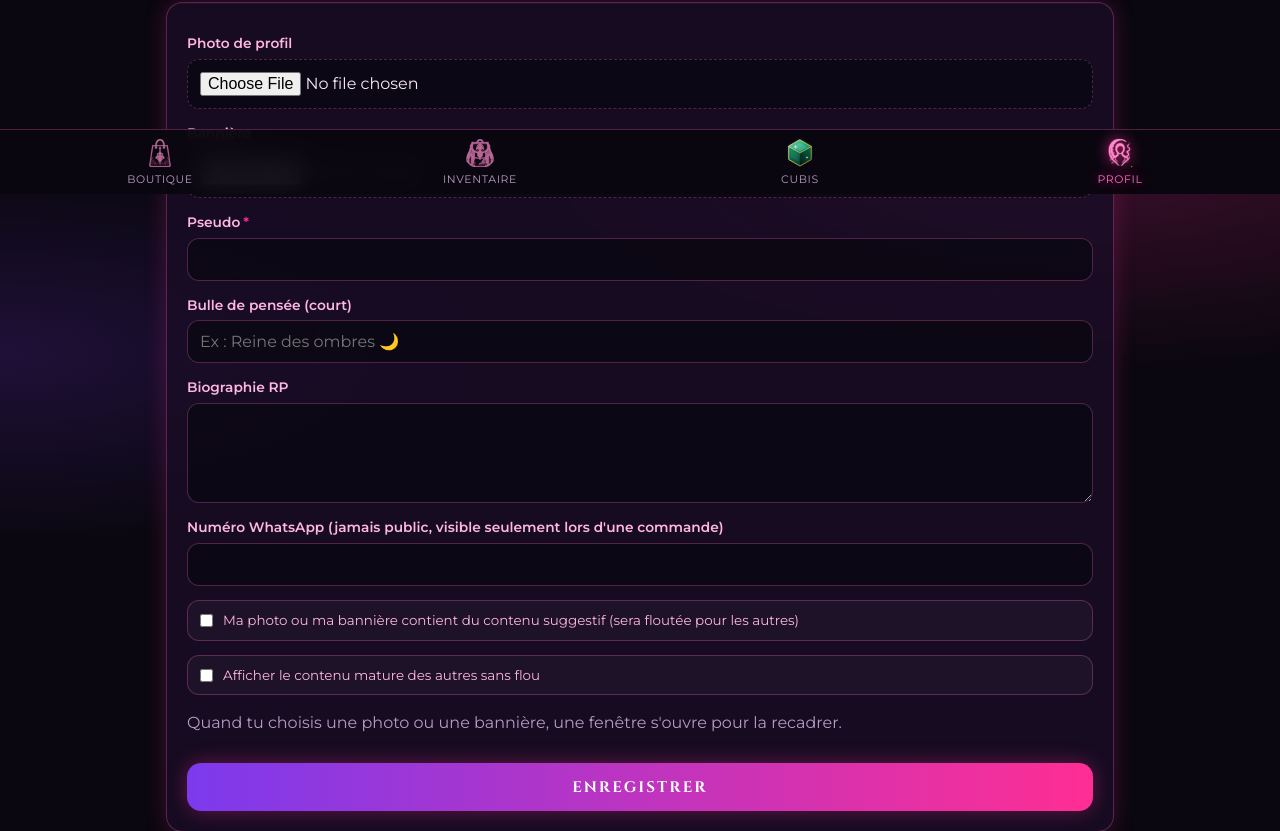
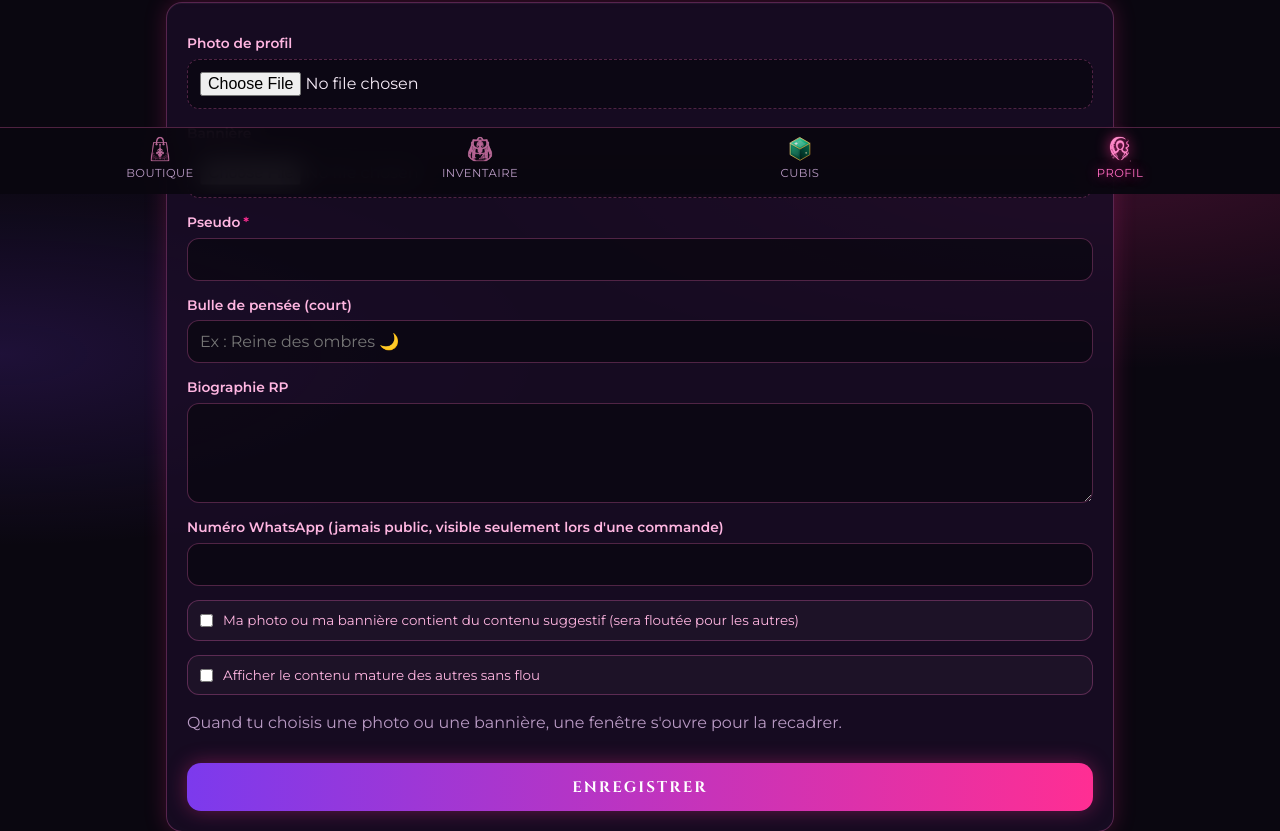
Before and after one commit to H-imiko/Aphrodite_app, a Django app: page /profil/modifier/ in a window 1280 px wide. Shown: the part 606-1437 px from the top of the page. Run offline with Django 5.2, Linux system fonts and the light colour scheme; the visitor is signed in with stand-in values (Sample User, id 1); data that the repository does not hold is empty; some libraries are stand-ins or nearby versions; some web fonts are replaced.

Commit message:
Factorise la carte d'article et agrandit la barre du bas.
La carte existait en quatre copies divergentes (boutique, fil, favoris,
vitrine du profil) : un seul gabarit desormais, avec categorie lisible, coeur
et prix alignes, dimensions d'image et chargement paresseux.

Corrige aussi deux degats de la passe emojis : les liens Modifier et
Supprimer de Mes articles n'avaient plus aucun texte, et une offre
d'offrande gardait une espace orpheline. La barre du bas passe a 52 px de
haut avec un libelle en .72rem et des icones de 28 px.

```diff
--- a/static/css/aphrodite.css
+++ b/static/css/aphrodite.css
@@ -31,7 +31,7 @@ body {
   background-attachment: fixed;
   min-height: 100vh;
 }
-body.avec-nav { padding-bottom: calc(82px + env(safe-area-inset-bottom)); }
+body.avec-nav { padding-bottom: calc(94px + env(safe-area-inset-bottom)); }
 a { color: var(--rose); text-decoration: none; }
 a:hover { color: var(--soft); }
 :focus-visible { outline: 2px solid var(--rose); outline-offset: 2px; }
@@ -72,7 +72,7 @@ form.inline { margin: 0; display: inline; }
   -webkit-backdrop-filter: blur(12px); border-top: 1px solid var(--line);
   padding: 7px 0 calc(7px + env(safe-area-inset-bottom)); }
 .barre a { display: flex; flex-direction: column; align-items: center; flex: 1;
-  gap: 2px; font-size: .68rem; letter-spacing: .06em; min-height: 46px; text-transform: uppercase;
+  gap: 2px; font-size: .72rem; letter-spacing: .04em; min-height: 52px; text-transform: uppercase;
   color: var(--muted); transition: color .2s; }
 .barre a.actif { color: var(--rose); text-shadow: 0 0 12px rgba(255, 46, 147, .8); }
 .barre .ic { font-size: 1.4rem; line-height: 1; }
@@ -290,7 +290,7 @@ input[type=file] { padding: 9px; }
   padding: 4px 8px; }
 
 /* ===== Icones de la barre du bas ===== */
-.barre .ic-img { width: 32px; height: 32px; object-fit: contain; opacity: .72;
+.barre .ic-img { width: 28px; height: 28px; object-fit: contain; opacity: .72;
   transition: opacity .2s, filter .2s; }
 .barre a.actif .ic-img { opacity: 1;
   filter: drop-shadow(0 0 7px rgba(255, 46, 147, .9)); }
@@ -412,3 +412,7 @@ input[type=file] { padding: 9px; }
   outline-offset: 2px; }
 .btn:focus-visible, .petit:focus-visible, .lien-evitement:focus-visible {
   outline: 2px solid var(--soft); outline-offset: 3px; }
+
+/* ===== Etiquettes des cartes ===== */
+.etiquettes { display: flex; flex-wrap: wrap; gap: 4px; align-items: center; }
+.etiquettes .tag { margin-left: 0; }
--- a/templates/base.html
+++ b/templates/base.html
@@ -6,7 +6,7 @@
   <meta name="viewport" content="width=device-width, initial-scale=1, viewport-fit=cover">
   <title>Aphrodite</title>
   {% comment %} ?v= : changer cette valeur à chaque modification du CSS, sinon les navigateurs gardent l'ancienne feuille en cache. {% endcomment %}
-  <link rel="stylesheet" href="{% static 'css/aphrodite.css' %}?v=20261113">
+  <link rel="stylesheet" href="{% static 'css/aphrodite.css' %}?v=20261114">
   {% block head %}{% endblock %}
 </head>
 <body class="{% if user.is_authenticated %}avec-nav{% endif %}">
--- a/templates/shop/mes_articles.html
+++ b/templates/shop/mes_articles.html
@@ -14,14 +14,14 @@
         <span class="muted"><img class="cb" src="{% static 'images/cube_cubis.svg' %}" alt="Cubis"> {{ a.prix_cubis }} · {{ a.nb_achats }} achat{{ a.nb_achats|pluralize }} · {% if a.est_actif %}visible{% elif a.masque_moderation %}masqué par la modération{% else %}masqué{% endif %}</span>
 </div>
       <div class="actions-article">
-        <a class="petit" href="{% url 'modifier_article' a.pk %}">️</a>
+        <a class="petit" href="{% url 'modifier_article' a.pk %}">Modifier</a>
         {% if a.est_actif or not a.masque_moderation %}
         <form method="post" action="{% url 'basculer_article' a.pk %}" class="inline">
           {% csrf_token %}
           <button type="submit" class="petit">{% if a.est_actif %}Masquer{% else %}Afficher{% endif %}</button>
 </form>
         {% endif %}
-        <a class="petit" href="{% url 'supprimer_article' a.pk %}">️</a>
+        <a class="petit" href="{% url 'supprimer_article' a.pk %}">Supprimer</a>
 </div>
 </div>
   {% empty %}
```
Also changed, not shown: templates/accounts/membre.html (+2 -8 lines), templates/partials/carte_article.html (added, +23 -0 lines), templates/shop/boutique.html (+1 -17 lines), templates/social/favoris.html (+2 -9 lines), templates/social/fil.html (+1 -8 lines).
